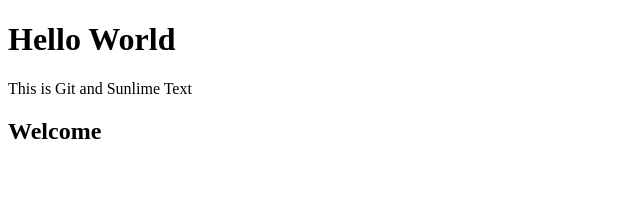
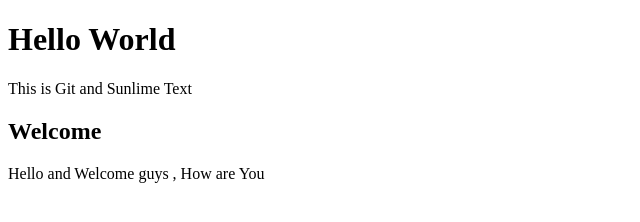
Before and after one commit to Abdhmad/Techcampus-one, a plain HTML site: page index.html in a window 1280 px wide. Shown: the whole page, without its empty margins (0-640 px from the left). Drawn offline with Linux system fonts and the light colour scheme.

Commit message:
add new line

```diff
--- a/index.html
+++ b/index.html
@@ -7,5 +7,6 @@
 	<h1>Hello World</h1>
 	<p>This is Git and Sunlime Text</p>
 	<h2>Welcome</h2>
+	<p>Hello and Welcome guys , How are You </p>
 </body>
 </html>
```
